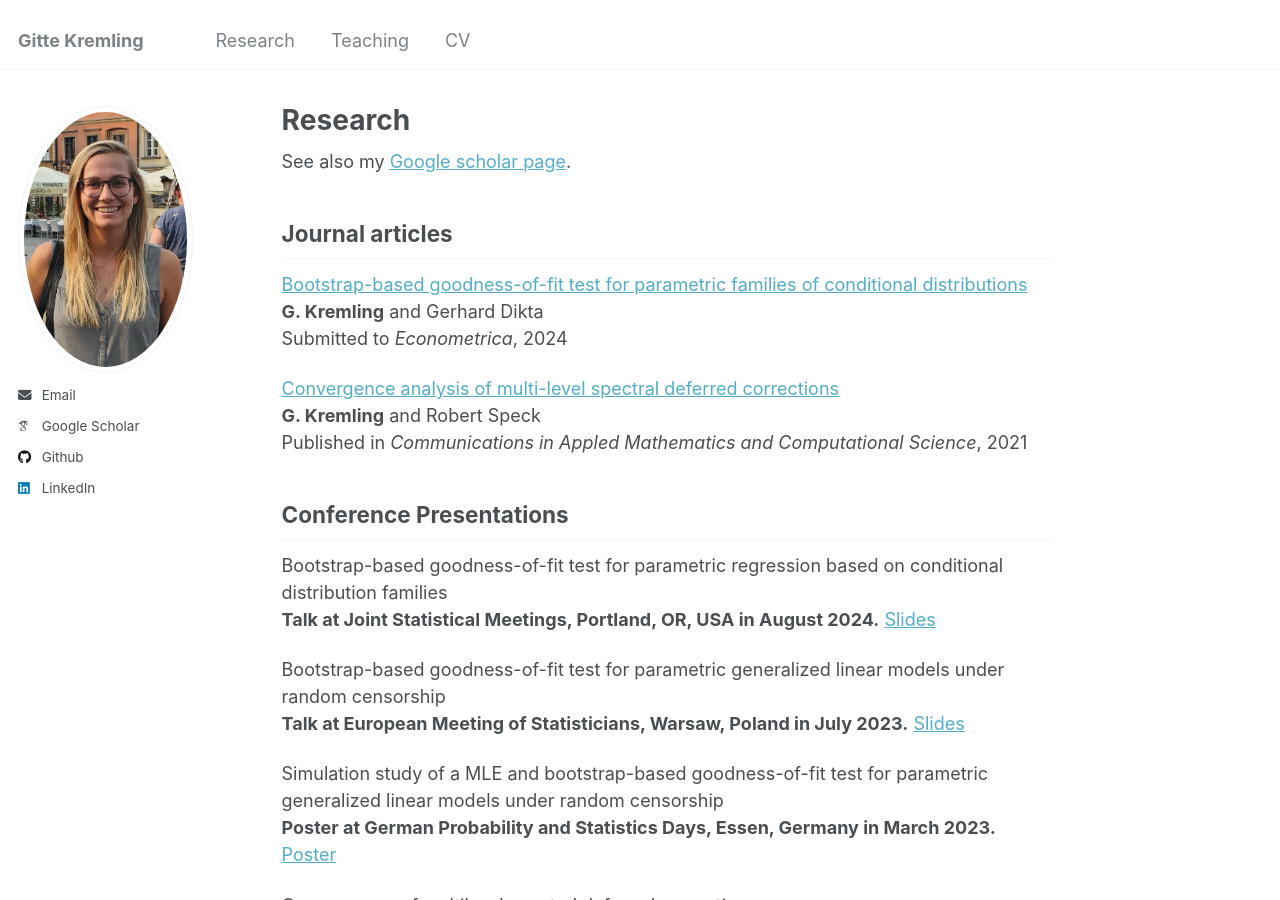
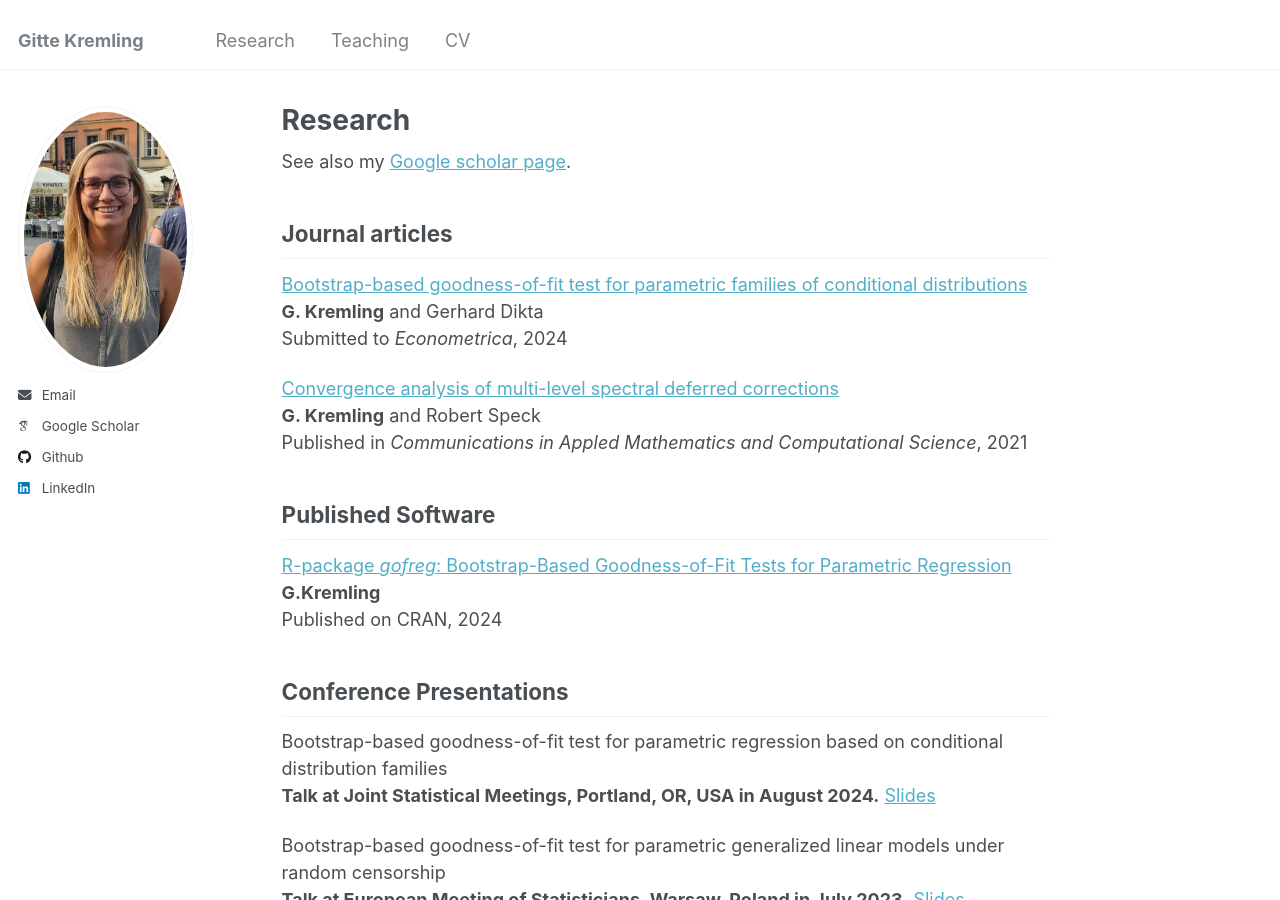
Before and after one commit to gkremling/gkremling.github.io, a Jekyll site: the page built from _pages/research.md, in a window 1280 px wide and 900 px high. Built offline with Jekyll 4.4.1, drawn with Linux system fonts in a browser that asks for light colours; some web fonts are replaced.

Commit message:
Added published software to research page

```diff
--- a/_pages/research.md
+++ b/_pages/research.md
@@ -18,6 +18,14 @@ Submitted to *Econometrica*, 2024
 Published in *Communications in Appled Mathematics and Computational Science*, 2021
 
 
+Published Software
+---
+
+[R-package *gofreg*: Bootstrap-Based Goodness-of-Fit Tests for Parametric Regression](https://CRAN.R-project.org/package=gofreg)\
+**G.Kremling**\
+Published on CRAN, 2024
+
+
 Conference Presentations
 ---
 
```
